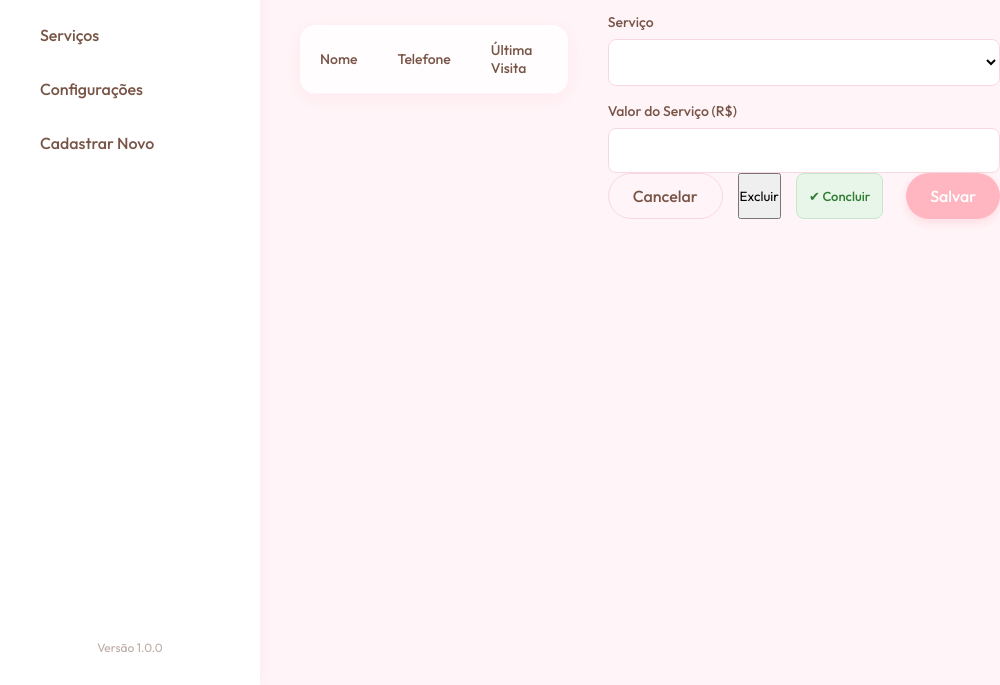
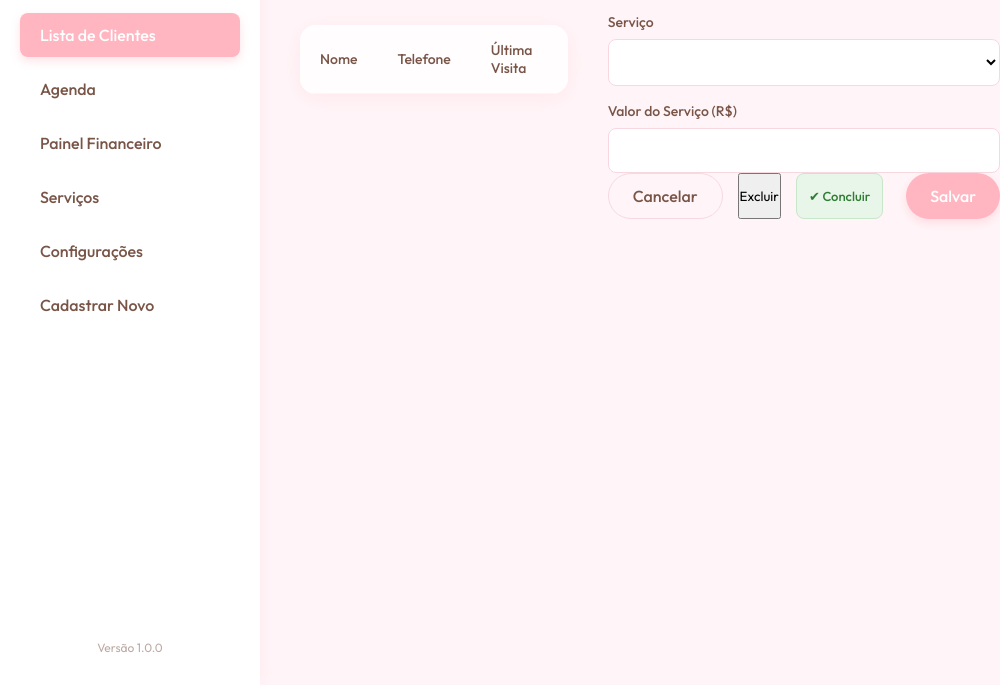
Before and after one commit to marceloblasi/meu-studio, an Electron app: page index.html in a window 1000 px wide. Shown: the part 115-800 px from the top of the page. Drawn offline with Linux system fonts and the light colour scheme; no server answers.

Commit message:
HOTFIX: Recuperando botões de navegação globais perdidos

```diff
--- a/index.html
+++ b/index.html
@@ -14,6 +14,9 @@
             <p class="subtitle">Gestão de Beleza</p>
         </div>
         <nav>
+            <button id="btn-nav-list" class="nav-btn active">Lista de Clientes</button>
+            <button id="btn-nav-agenda" class="nav-btn">Agenda</button>
+            <button id="btn-nav-finance" class="nav-btn">Painel Financeiro</button>
             <button id="btn-nav-servicos" class="nav-btn">Serviços</button>
             <button id="btn-nav-config" class="nav-btn">Configurações</button>
             <button id="btn-nav-add" class="nav-btn">Cadastrar Novo</button>
```
